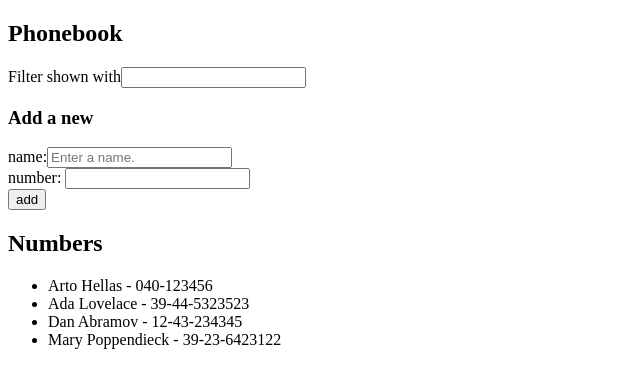
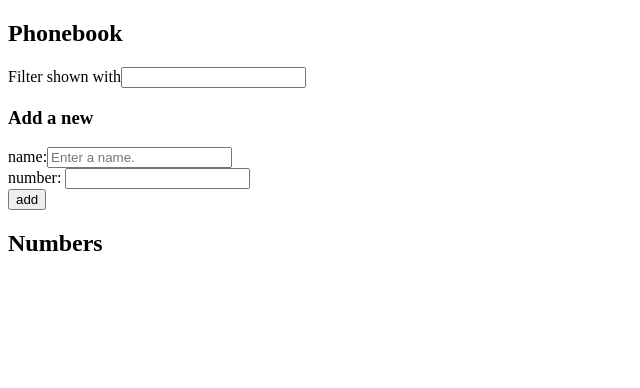
Before and after one commit to mbrockmandev/fullstackopen, a React (Create React App) app in the folder part1/courseinfo/: page / in a window 1280 px wide. Shown: the top 388 px of the page, without its empty margins (0-640 px from the left). Built offline with nearby package versions, Linux system fonts and the light colour scheme.

Commit message:
done w 2.10

```diff
--- a/part1/courseinfo/src/App.js
+++ b/part1/courseinfo/src/App.js
@@ -19,6 +19,7 @@ const App = () => {
     const filtered = persons.filter((person) => {
       return person.name.toLowerCase().includes(nameInput);
     });
+    setFilteredPeople(filtered);
     console.log(filtered);
   };
 
@@ -32,7 +33,7 @@ const App = () => {
       <h3>Add a new</h3>
       <PersonForm />
       <h2>Numbers</h2>
-      <Persons persons={persons} />
+      <Persons persons={filteredPeople} />
     </div>
   );
 };
```
